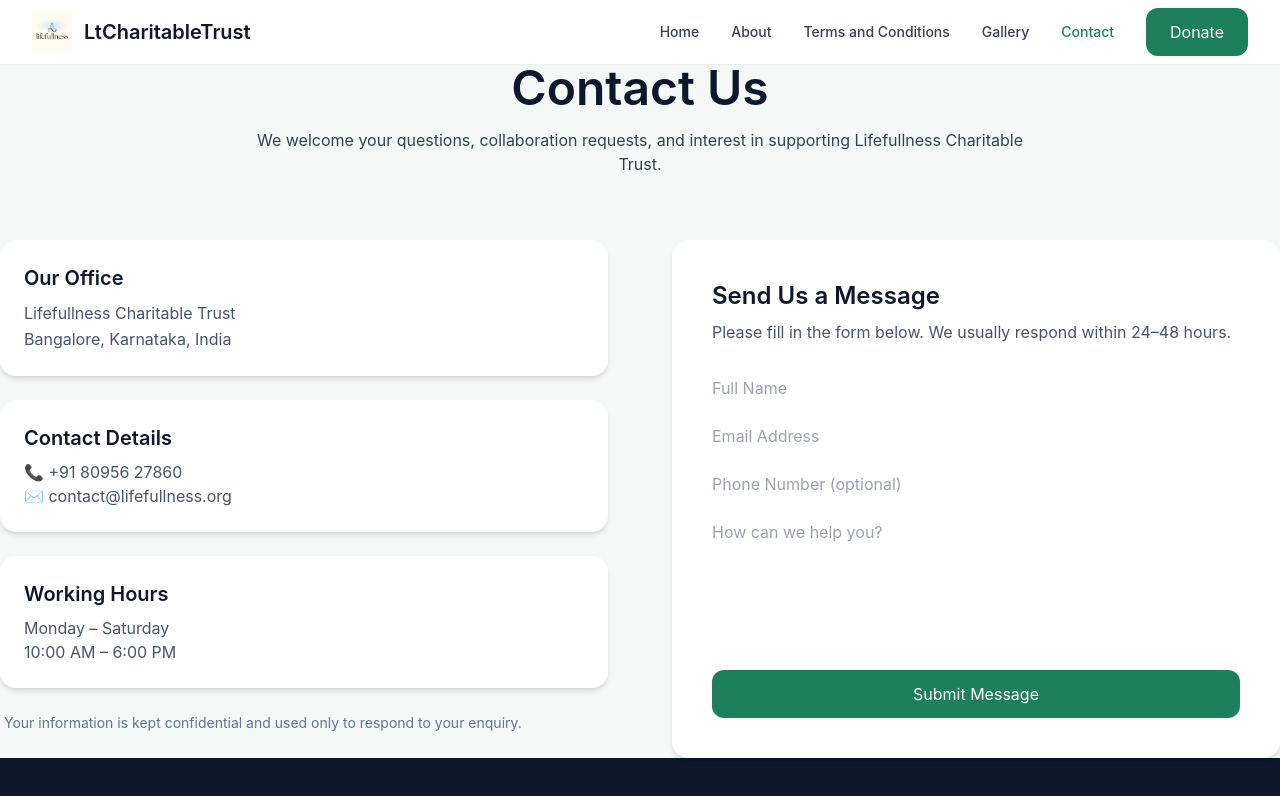
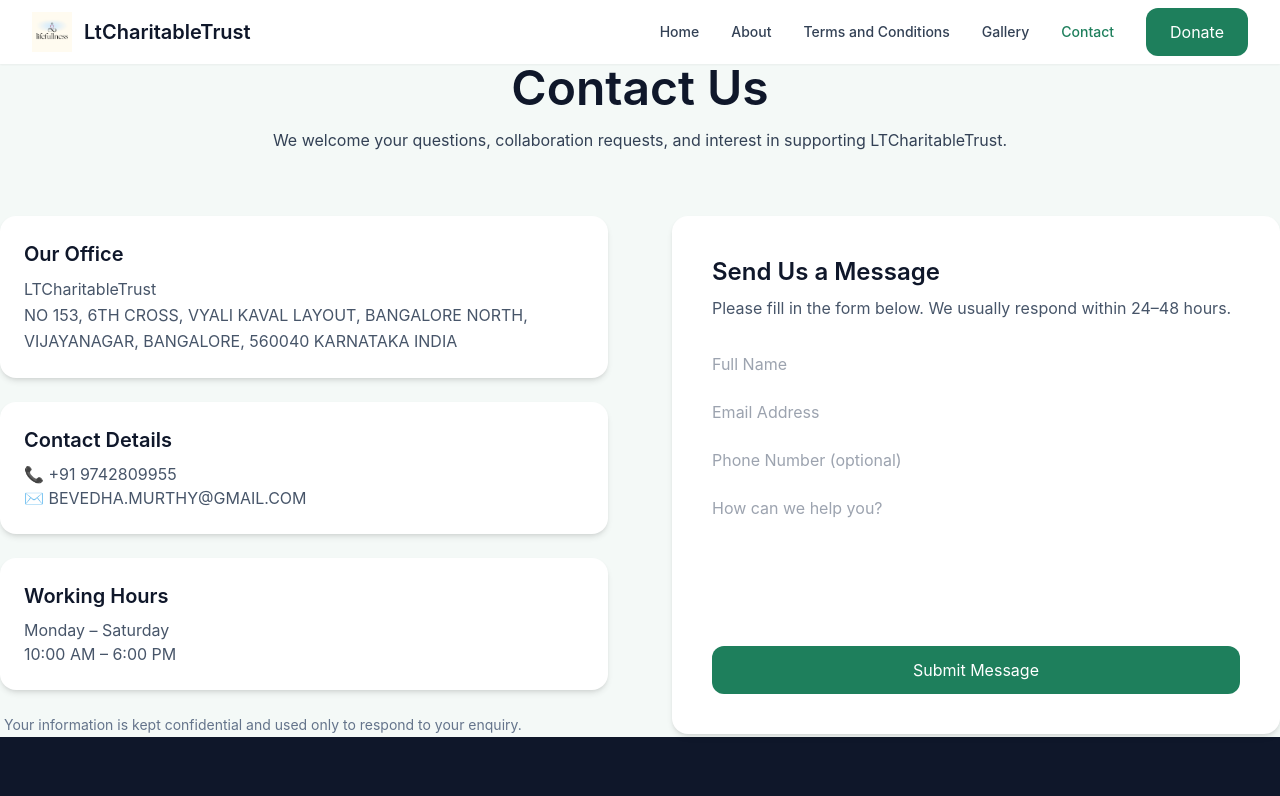
Before and after one commit to saqeeb66/trust_client, a React (Vite) app: page /contact in a window 1280 px wide. Shown: the top 796 px of the page. Built offline with nearby package versions, Linux system fonts and the light colour scheme.

Commit message:
Update contact information and organization name

```diff
--- a/src/pages/Contact.jsx
+++ b/src/pages/Contact.jsx
@@ -25,7 +25,7 @@ function Contact() {
     try {
       await submitContactForm(formData);
       setSuccess(
-        "Thank you for contacting Lifefullness Charitable Trust. Our team will reach out to you shortly."
+        "Thank you for contacting LTCharitableTrust. Our team will reach out to you shortly."
       );
       setFormData({ name: "", email: "", phone: "", message: "" });
     } catch {
@@ -48,7 +48,7 @@ function Contact() {
           <h1 className="text-4xl md:text-5xl mb-4">Contact Us</h1>
           <p className="text-slate-700 max-w-3xl mx-auto">
             We welcome your questions, collaboration requests, and interest in
-            supporting Lifefullness Charitable Trust.
+            supporting LTCharitableTrust.
           </p>
         </motion.div>
 
@@ -64,15 +64,15 @@ function Contact() {
             <div className="card">
               <h3 className="text-xl mb-2">Our Office</h3>
               <p className="text-slate-600 leading-relaxed">
-                Lifefullness Charitable Trust<br />
-                Bangalore, Karnataka, India
+                LTCharitableTrust<br />
+                NO 153, 6TH CROSS, VYALI KAVAL LAYOUT, BANGALORE NORTH, VIJAYANAGAR, BANGALORE, 560040 KARNATAKA INDIA
               </p>
             </div>
 
             <div className="card">
               <h3 className="text-xl mb-2">Contact Details</h3>
-              <p className="text-slate-600">📞 +91 80956 27860</p>
-              <p className="text-slate-600">✉️ contact@lifefullness.org</p>
+              <p className="text-slate-600">📞 +91 9742809955</p>
+              <p className="text-slate-600">✉️ BEVEDHA.MURTHY@GMAIL.COM</p>
             </div>
 
             <div className="card">
```
